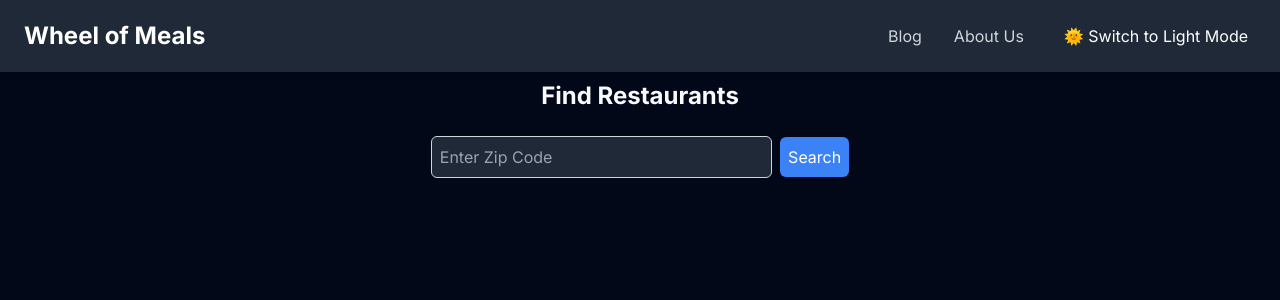
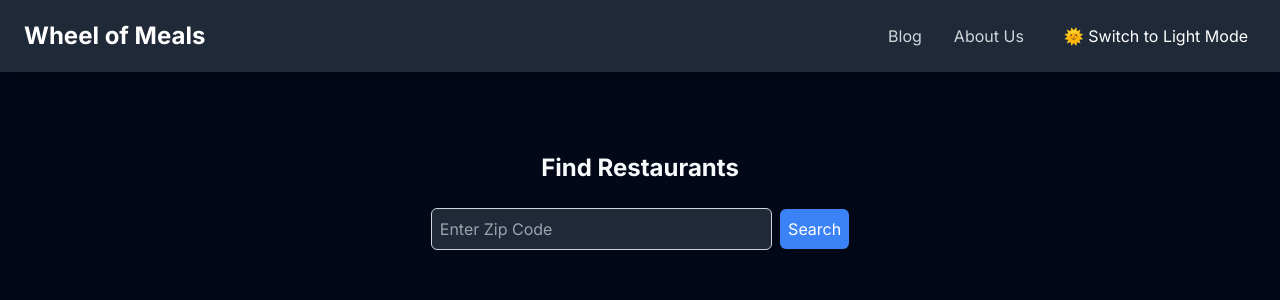
Before and after one commit to omeryildirim0/wheel, a Next.js app: page / in a window 1280 px wide. Shown: the top 300 px of the page. Built offline with nearby package versions, Linux system fonts and the light colour scheme.

Commit message:
navbar above sanity navbar

```diff
--- a/components/Navbar.tsx
+++ b/components/Navbar.tsx
@@ -12,7 +12,7 @@ const Navbar: React.FC = () => {
   };
 
   return (
-    <nav className="bg-white dark:bg-gray-800 shadow-md py-4 fixed top-0 left-0 w-full z-150">
+    <nav className="bg-white dark:bg-gray-800 shadow-md py-4 relative top-0 left-0 w-full z-150">
       <div className="max-w-screen-xl mx-auto px-6 flex justify-between items-center">
         {/* Homepage Link */}
         <a
```
